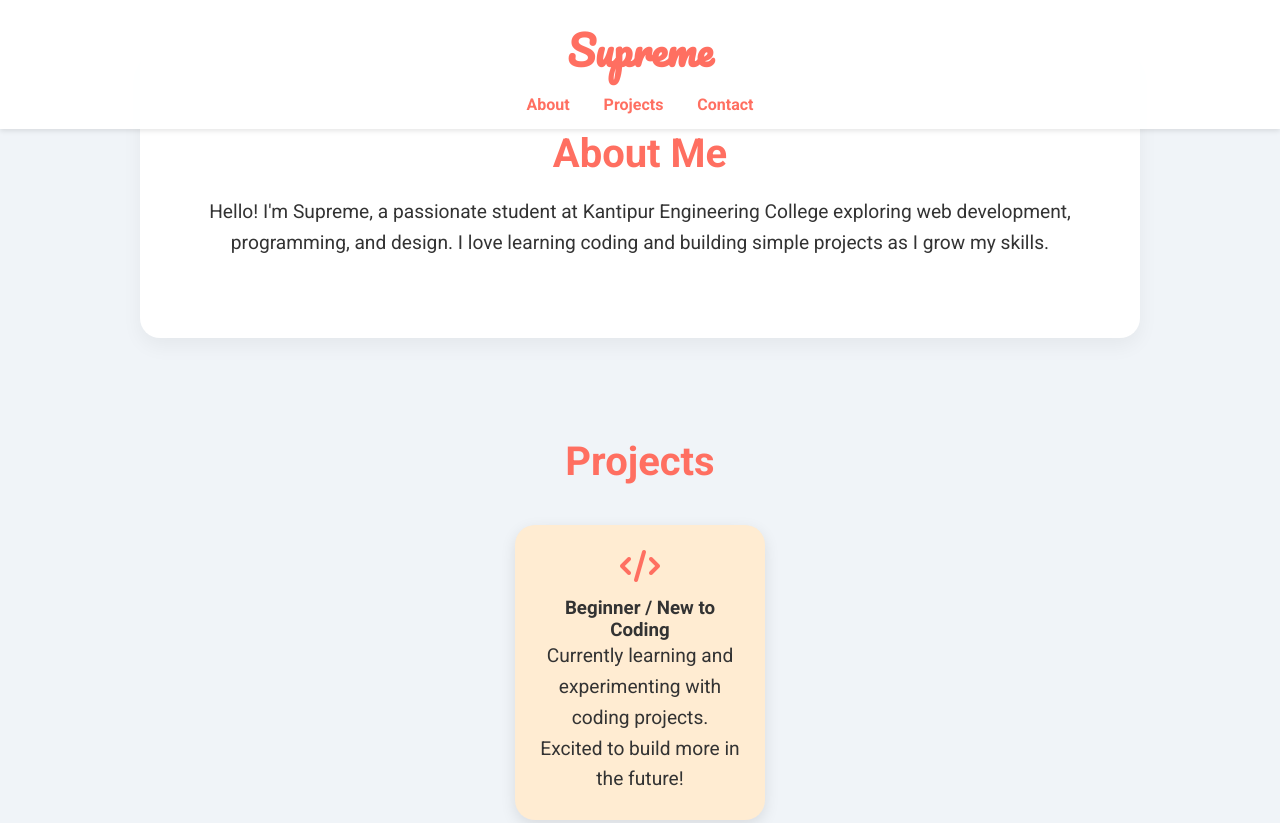
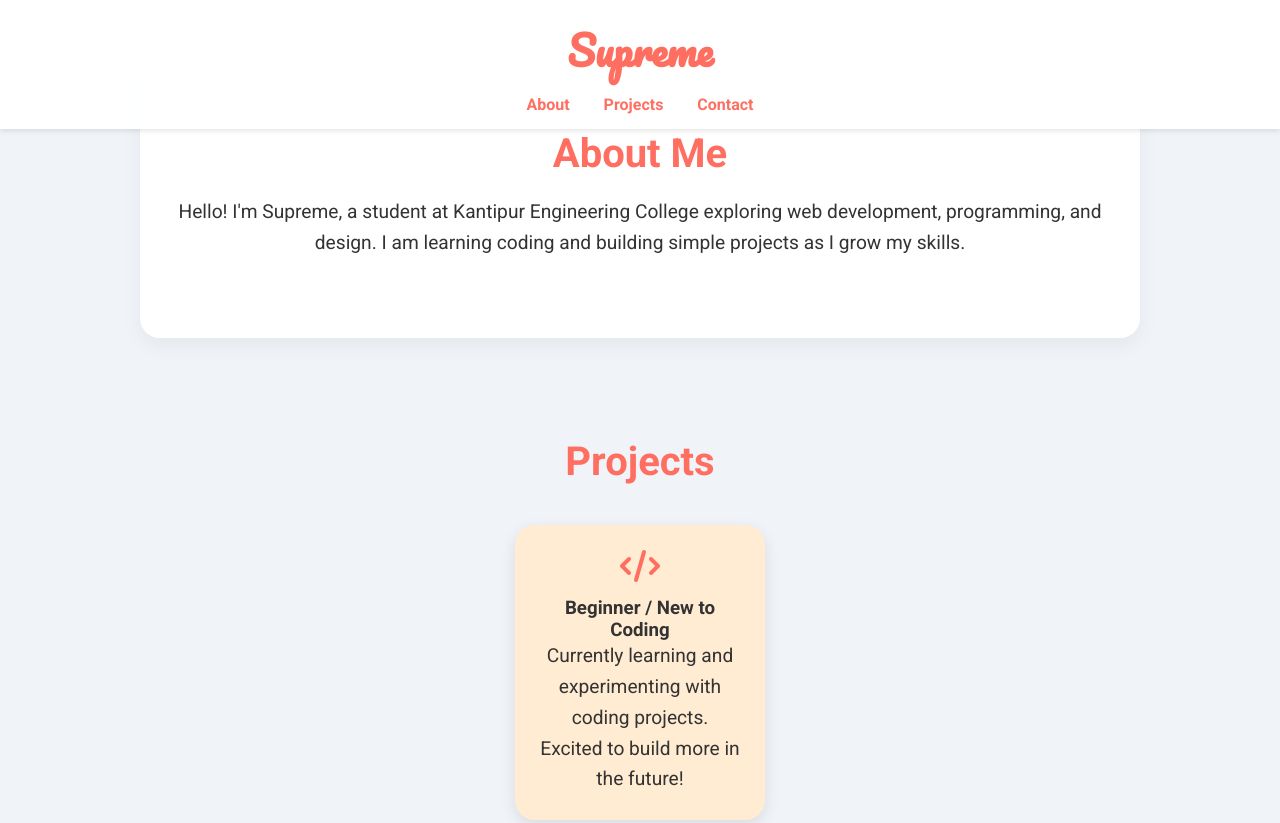
Before and after one commit to SupremeAdh/website, a plain HTML site: page index.html in a window 1280 px wide. Shown: the top 823 px of the page. Drawn offline with Linux system fonts and the light colour scheme.

Commit message:
Update personal description in About Me section

```diff
--- a/index.html
+++ b/index.html
@@ -41,7 +41,7 @@
 
 <section id="about">
     <h2>About Me</h2>
-    <p>Hello! I'm Supreme, a passionate student at Kantipur Engineering College exploring web development, programming, and design. I love learning coding and building simple projects as I grow my skills.</p>
+    <p>Hello! I'm Supreme, a  student at Kantipur Engineering College exploring web development, programming, and design. I am learning coding and building simple projects as I grow my skills.</p>
 </section>
 
 <section id="projects">
```
